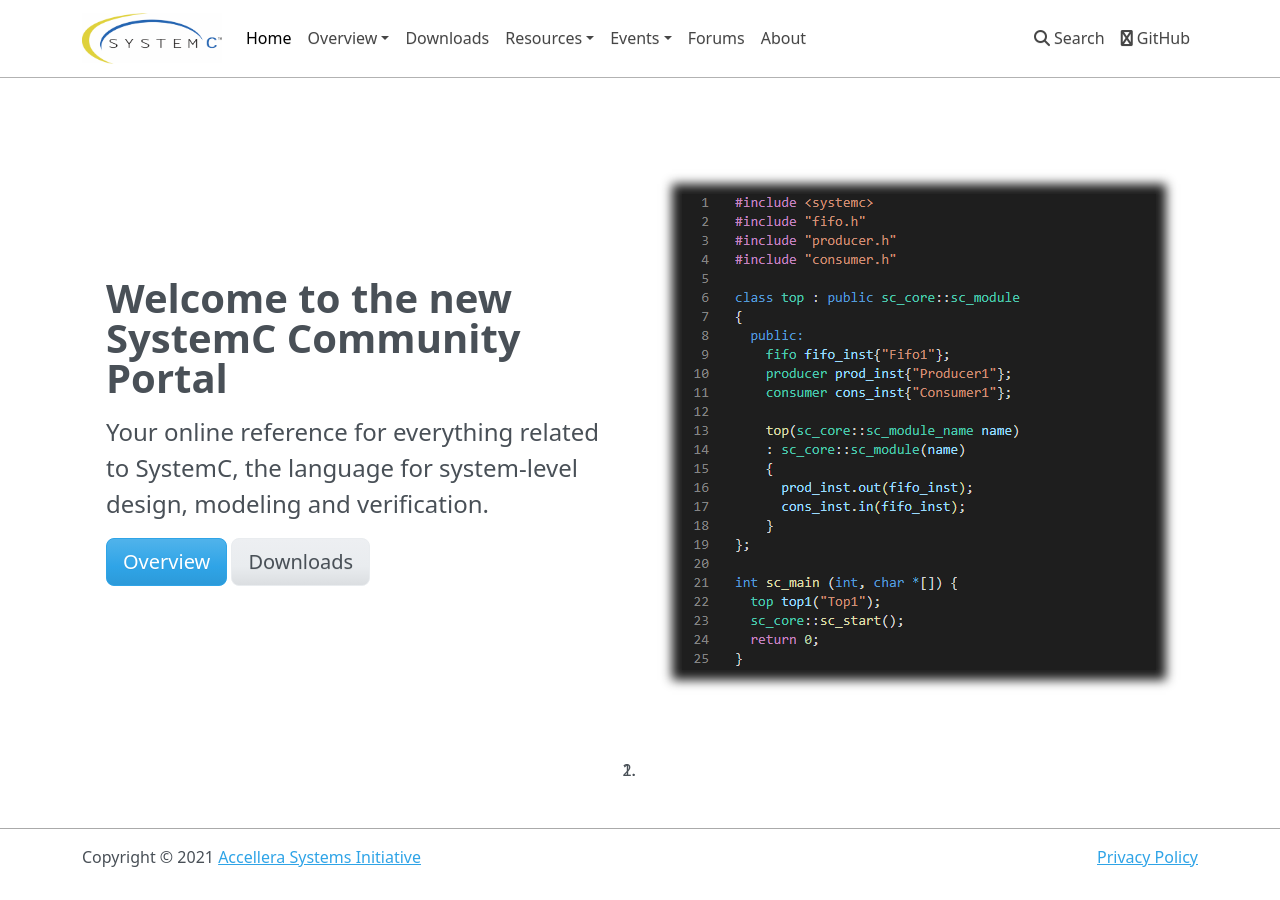
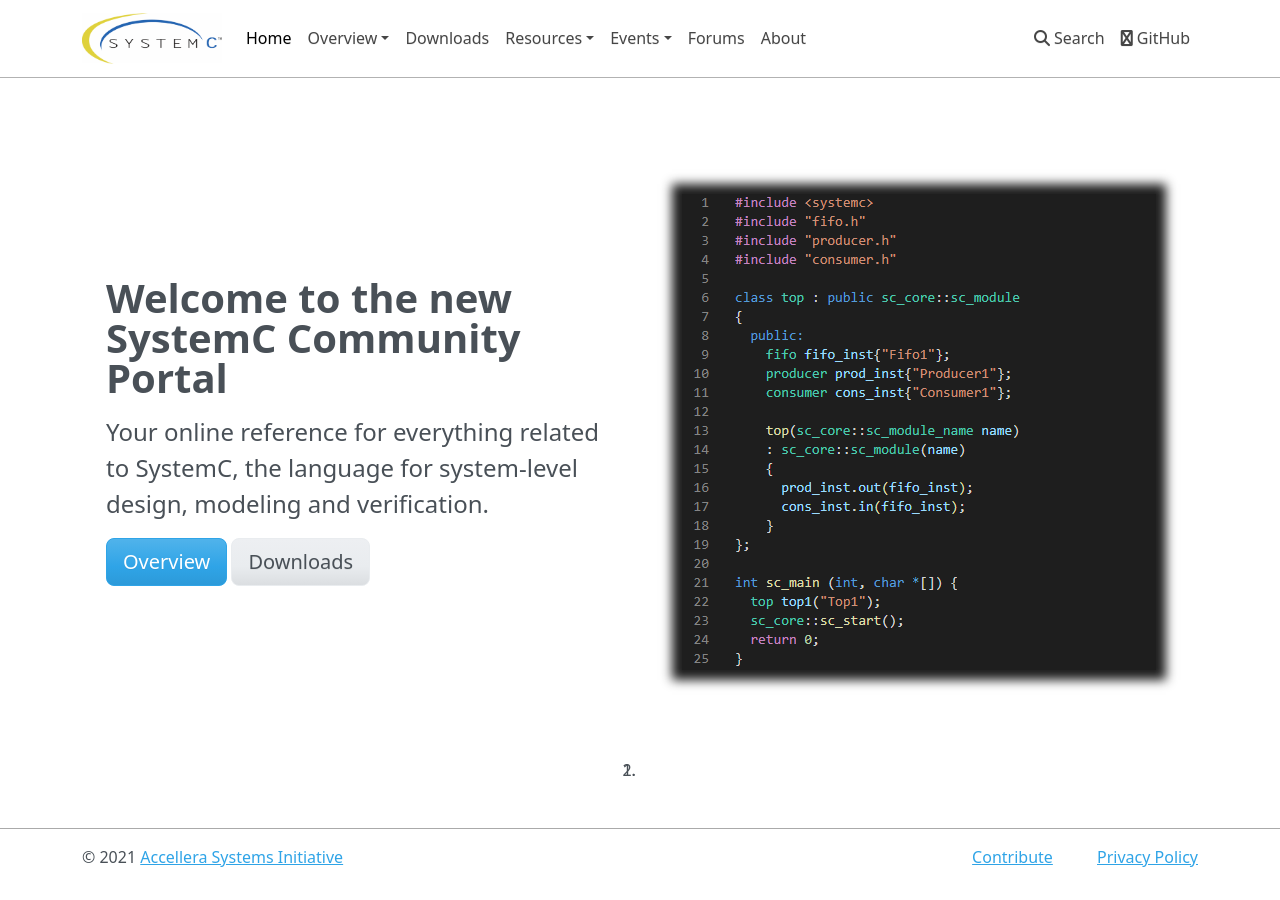
Before and after one commit to accellera-official/systemc.org, an MkDocs documentation site: the page built from docs/index.md, in a window 1280 px wide. Built offline with MkDocs 1.6.1, drawn with Linux system fonts in a browser that asks for light colours; nearby versions of some CDN libraries.

Commit message:
add contribute link to website footer

```diff
--- a/docs/stylesheets/extra.css
+++ b/docs/stylesheets/extra.css
@@ -56,6 +56,11 @@
   font-weight: normal;
 }
 
+.whitespace {
+  display: inline-block;
+  margin-left: 40px;
+}
+
 a.nav-link {
    color: #464646;
    font-weight: normal;
--- a/overrides/404.html
+++ b/overrides/404.html
@@ -27,8 +27,11 @@
 <hr>
 <div class="container">
     <div class="row">
-        <div class="col-md-6" style="text-align: left;">Copyright &copy; 2021 <a href="https://accellera.org/" target="_blank">Accellera Systems Initiative</a></div>
-        <div class="col-md-6" style="text-align: right;"><a href="/privacy/">Privacy Policy</a></div>
+        <div class="col-md-6" style="text-align: left;">&copy; 2021 <a href="https://accellera.org/" target="_blank">Accellera Systems Initiative</a></div>
+        <div class="col-md-6" style="text-align: right;">
+            <a href="https://github.com/accellera-official/systemc.org" target="_blank">Contribute</a><span class="whitespace"></span>
+            <a href="/privacy/">Privacy Policy</a>
+        </div>
     </div>
 </div>
 {%- endblock %}
--- a/overrides/main.html
+++ b/overrides/main.html
@@ -29,8 +29,11 @@
 <hr>
 <div class="container">
     <div class="row">
-        <div class="col-md-6" style="text-align: left;">Copyright &copy; 2021 <a href="https://accellera.org/" target="_blank">Accellera Systems Initiative</a></div>
-        <div class="col-md-6" style="text-align: right;"><a href="/privacy/">Privacy Policy</a></div>
+        <div class="col-md-6" style="text-align: left;">&copy; 2021 <a href="https://accellera.org/" target="_blank">Accellera Systems Initiative</a></div>
+        <div class="col-md-6" style="text-align: right;">
+            <a href="https://github.com/accellera-official/systemc.org" target="_blank">Contribute</a><span class="whitespace"></span>
+            <a href="/privacy/">Privacy Policy</a>
+        </div>
     </div>
 </div>
 {%- endblock %}
```
